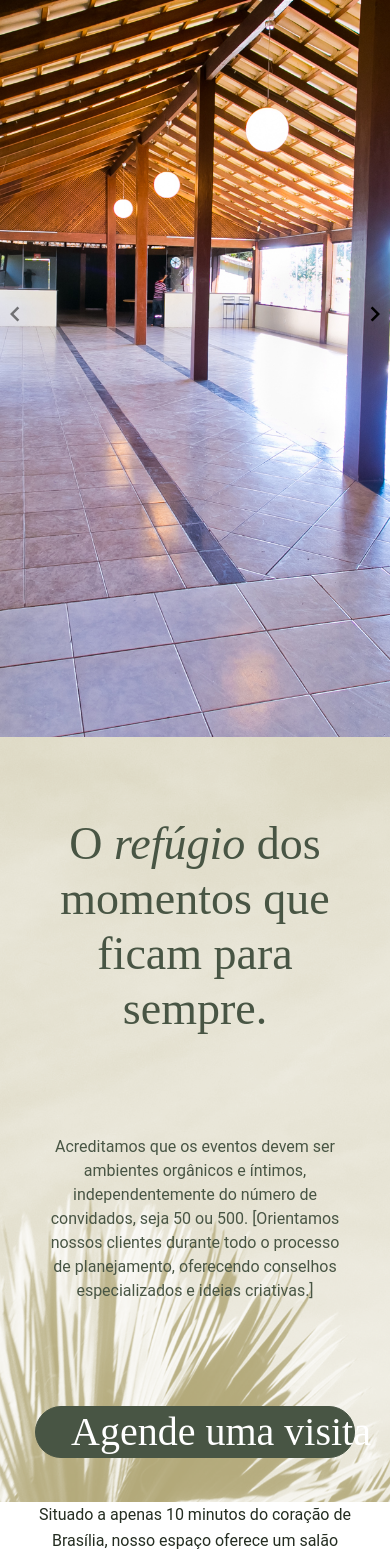
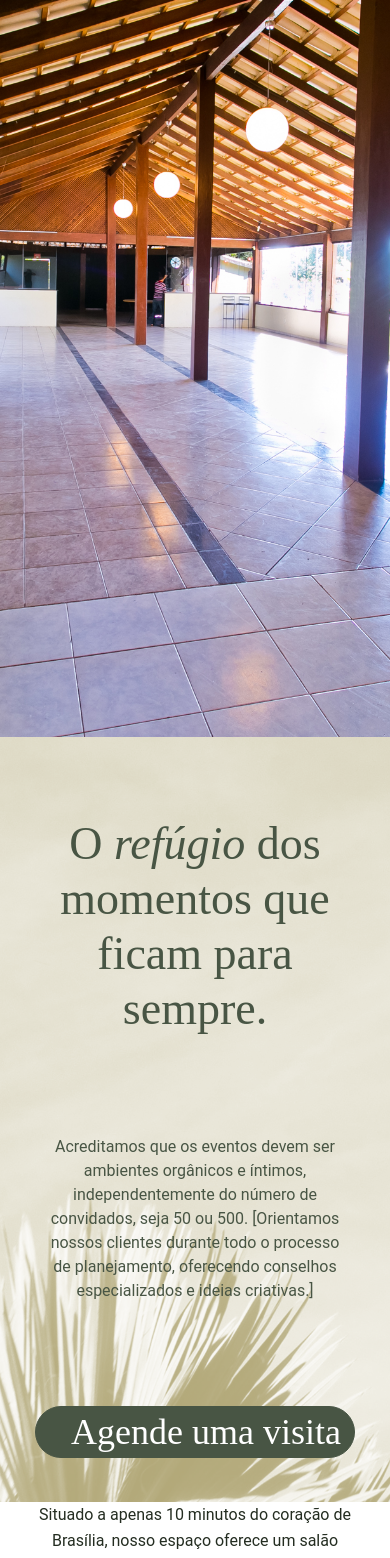
Before and after one commit to CristovaoBG/mocambo-platform, a Vue app: page / in a window 390 px wide. Shown: the part 432-1990 px from the top of the page. Built offline with nearby package versions, Linux system fonts and the light colour scheme.

Commit message:
fix carousel margin

```diff
--- a/src/views/ChampagneView.vue
+++ b/src/views/ChampagneView.vue
@@ -7,10 +7,11 @@
                 </div>
                 <div class="address col-md-4 align-self-center">
                     <p>Endereço:<br>SHIN Trecho 1 / Lago Norte, Brasília, DF<br>71560-100<br>de frente ao balão do Torto<br><br>Telefone: (61) 99811-2533</p>
-                    <p class="footn">©2024 – Mocambo Ltda. – Todos os direitos reservados.</p>
                 </div>
             </div>
         </div>
+        <p class="footn">©2024 – Mocambo Ltda. – Todos os direitos reservados.</p>
+
     </div>
 </template>
 
@@ -35,11 +36,14 @@ p{
     opacity: 1;
 }
 
-/* .footn{
+ .footn{
     position: absolute;
+    justify-self: center;
+    bottom: 3%;
+    transform: translateX(-50%);
     left: 50%;
-    top: 91%;
-} */
+    width: 60%;
+}
 
 @media (max-width: 767px){
     .address{
--- a/src/views/DebugView.vue
+++ b/src/views/DebugView.vue
@@ -7,26 +7,19 @@
           <img :src="image" :class="{'c-image': true, 'd-flex': true}">
         </div>
       </slide>
-      <template #addons>
-        <navigation />
-        <pagination />
-      </template>
     </carousel>
   </div>
 </template>
 
 <script>
-// If you are using PurgeCSS, make sure to whitelist the carousel CSS classes
 import 'vue3-carousel/dist/carousel.css'
-import { Carousel, Slide, Pagination, Navigation } from 'vue3-carousel'
+import { Carousel, Slide } from 'vue3-carousel'
 import images from '@/utils/importImages';
 
 export default {
   components: {
     Carousel,
     Slide,
-    Pagination,
-    Navigation,
   },
   data() {
     return{
@@ -72,8 +65,13 @@ export default {
  .carousel__pagination {
     display: none;
 }
+</style>
+
+<!-- global -->
+<style>
 .carousel__track {
-  margin-bottom: 0 !important;
+  margin-bottom: 0px;
 }
 
+
 </style>
--- a/src/views/MainPage.vue
+++ b/src/views/MainPage.vue
@@ -58,7 +58,6 @@
     bottom: 111px;
     width: 387px;
     height: 63px;
-    border-radius: 44px;
     opacity: 1;
   }
   @media (max-width: 767px){
@@ -67,6 +66,10 @@
         height: 52px;
         border-radius: 44px;
         opacity: 1;
+    }
+    .btn-primary {
+      font: normal normal normal 36px/0px Adobe Caslon Pro;
+      text-align: center;
     }
   }
 
```
Also changed, not shown: 1 other file (tests, documents, lock files or other folders).
